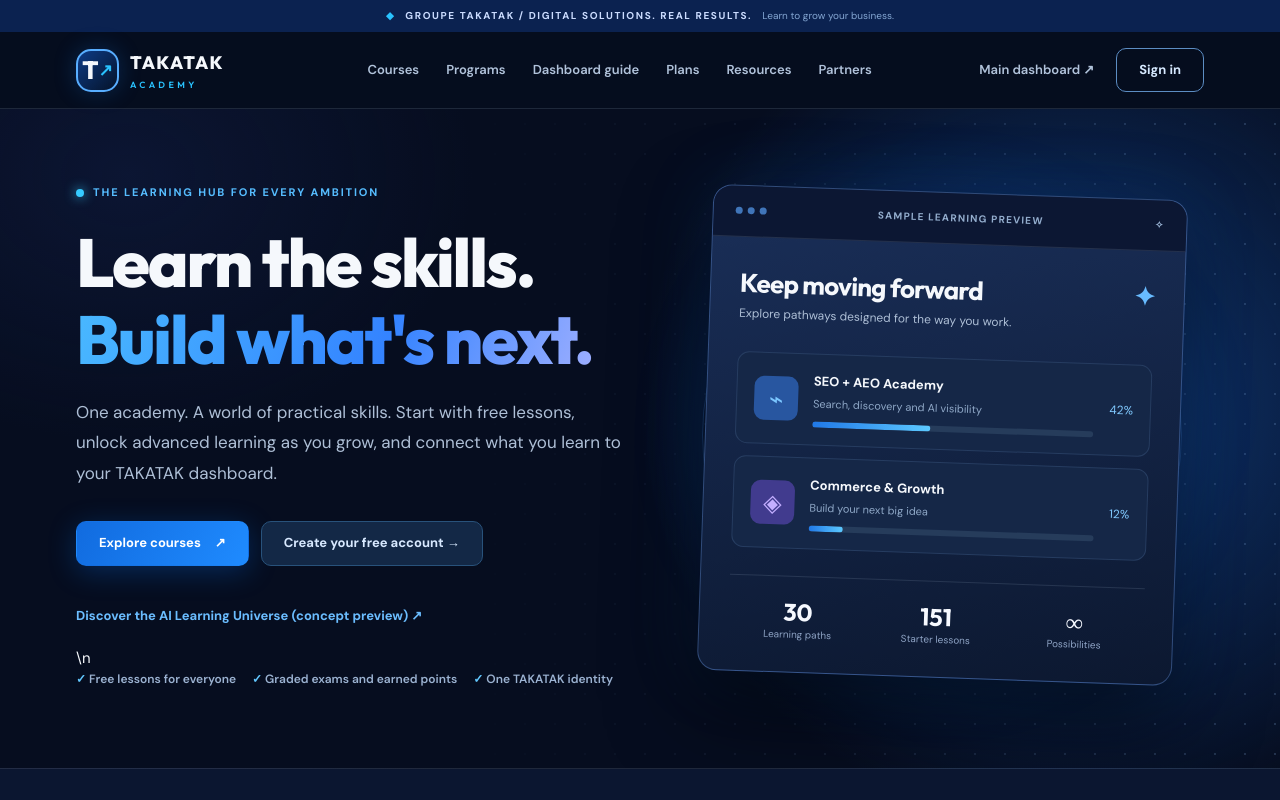
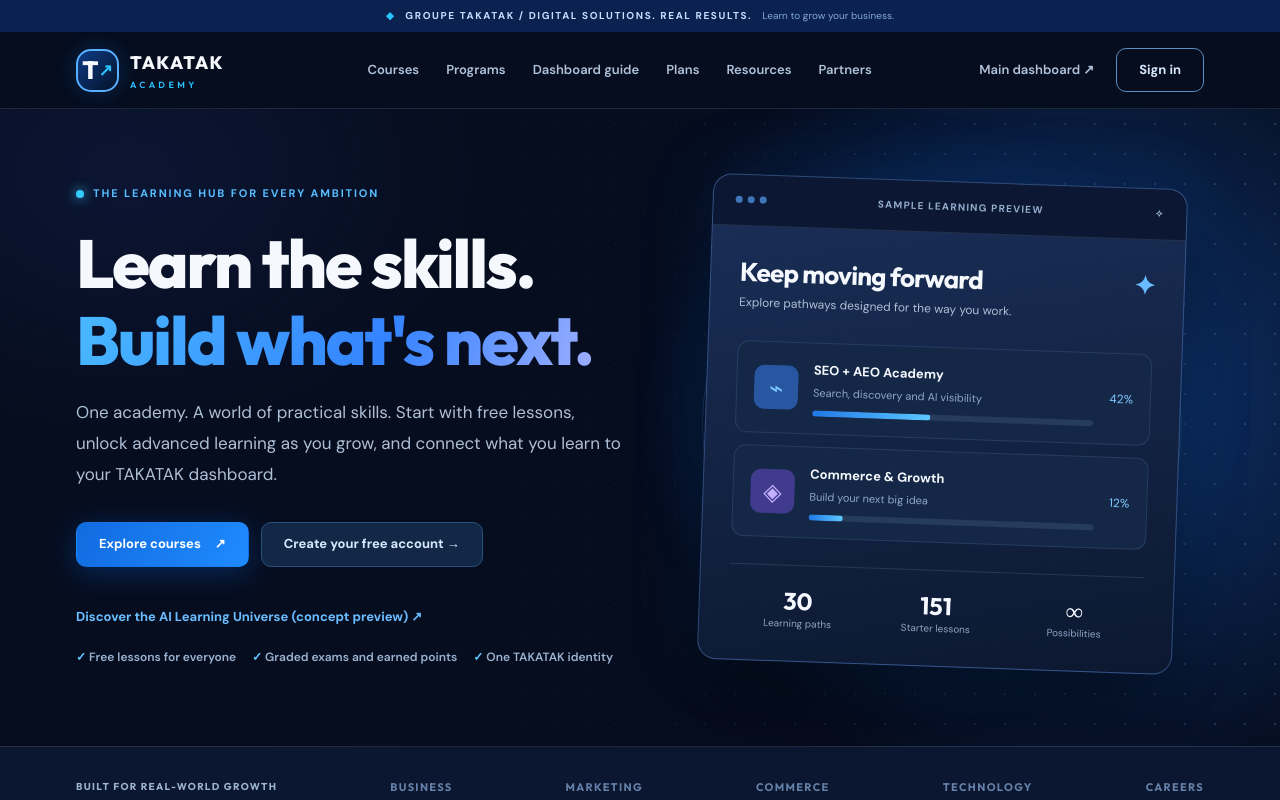
Before and after one commit to takatakca/ACADEMYTAKATAK, a Next.js app: page / in a window 1280 px wide. Shown: the top 800 px of the page. Built offline with nearby package versions, Linux system fonts and the light colour scheme; no server answers.

Commit message:
fix(academy): ensure JSX homepage link uses a real line break

```diff
--- a/src/app/page.tsx
+++ b/src/app/page.tsx
@@ -15,7 +15,8 @@ export default async function Home({searchParams}:{searchParams:Promise<{categor
         <p>One academy. A world of practical skills. Start with free lessons, unlock advanced learning as you grow, and connect what you learn to your TAKATAK dashboard.</p>
         <div className="hero-buttons"><a className="btn btn-primary" href="#courses">Explore courses <span aria-hidden="true">↗</span></a>
           <Link className="btn btn-soft" href={identity ? "/account" : "/auth/start"}>{identity ? "Continue learning" : "Create your free account"} →</Link></div>
-        <p><Link className="text-link" href="/universe">Discover the AI Learning Universe (concept preview) ↗</Link></p>\n        <div className="hero-points"><span>✓ Free lessons for everyone</span><span>✓ Graded exams and earned points</span><span>✓ One TAKATAK identity</span></div>
+        <p><Link className="text-link" href="/universe">Discover the AI Learning Universe (concept preview) ↗</Link></p>
+        <div className="hero-points"><span>✓ Free lessons for everyone</span><span>✓ Graded exams and earned points</span><span>✓ One TAKATAK identity</span></div>
       </div>
       <div className="hero-visual" aria-label="Overview of the TAKATAK Academy learning experience">
         <div className="orb orb-one"></div><div className="orb orb-two"></div>
```
